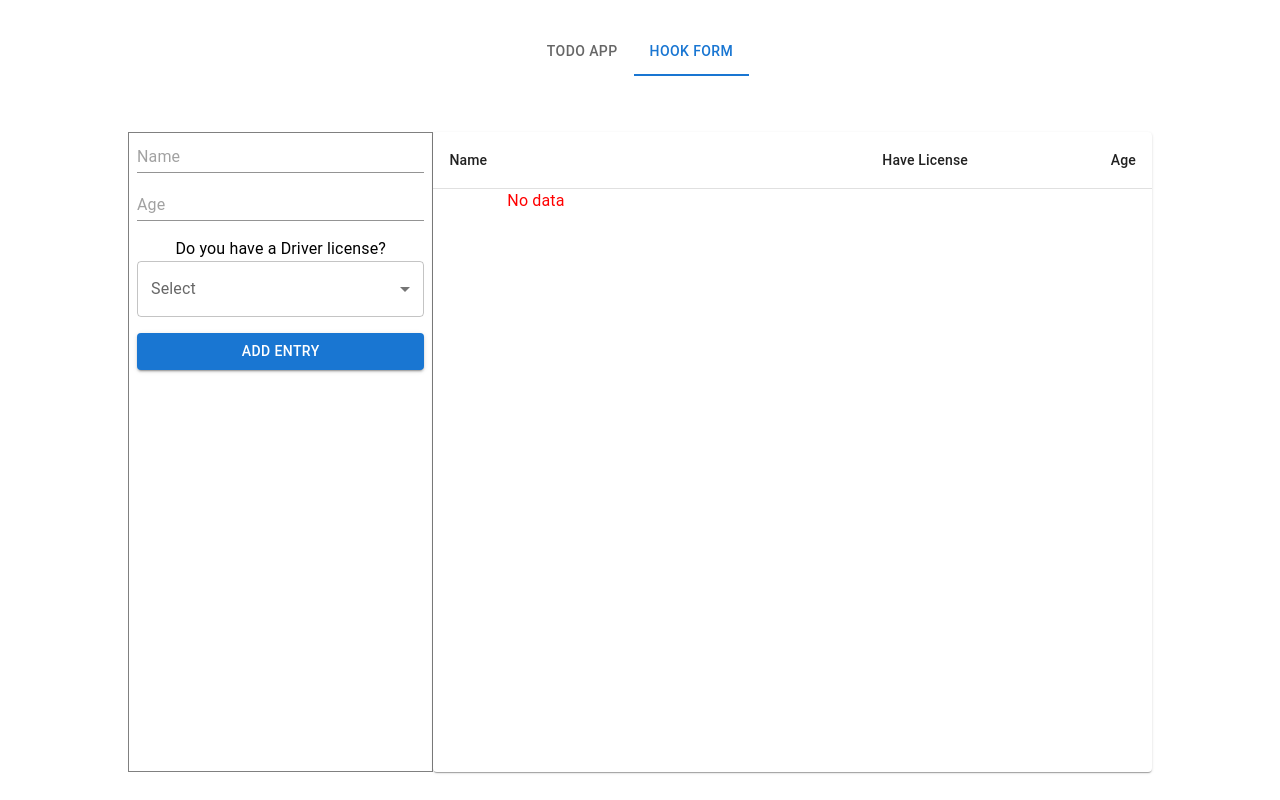
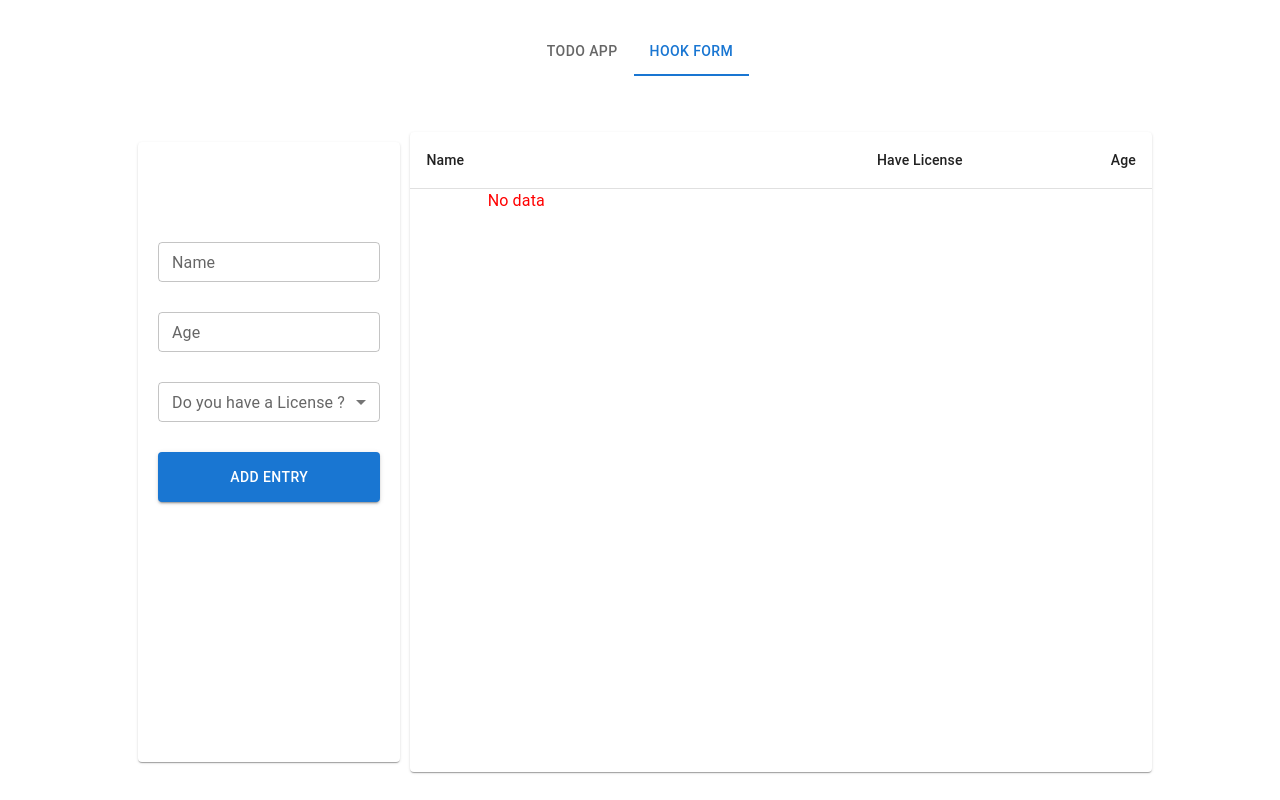
Before and after one commit to mosh1331/todo-rdtk, a React (Create React App) app: page / in a window 1280 px wide. Built offline with nearby package versions, Linux system fonts and the light colour scheme.

Commit message:
re-usable mui inputs using controller

```diff
--- /dev/null
+++ b/src/components/formComponents/formInputNumber/index.tsx
@@ -0,0 +1,31 @@
+import React from 'react'
+import { Controller, useFormContext } from 'react-hook-form'
+import { TextField } from '@mui/material'
+import { FormInputProps } from '../formProps'
+
+export const FormInputNumber = ({ name, control, label }: FormInputProps) => {
+  return (
+    <Controller
+      name={name}
+      control={control}
+      render={({
+        field: { onChange, value },
+        fieldState: { error },
+        formState
+      }) => (
+        <TextField
+          inputProps={{ inputMode: 'numeric', pattern: '[0-9]*' }}
+          helperText={error ? error.message : null}
+          size='small'
+          error={!!error}
+          onChange={onChange}
+          value={value}
+          fullWidth
+          label={label}
+          variant='outlined'
+          type="number"
+        />
+      )}
+    />
+  )
+}
--- /dev/null
+++ b/src/components/formComponents/formInputSelect/index.tsx
@@ -0,0 +1,46 @@
+import React from "react";
+import { FormControl, InputLabel, MenuItem, Select } from "@mui/material";
+import { useFormContext, Controller } from "react-hook-form";
+import { FormInputProps } from "../formProps";
+
+const options = [
+  {
+    label: "Yes",
+    value: "yes",
+  },
+  {
+    label: "No",
+    value: "no",
+  },
+];
+
+export const FormInputSelect: React.FC<FormInputProps> = ({
+  name,
+  control,
+  label,
+}) => {
+  const generateSingleOptions = () => {
+    return options.map((option: any) => {
+      return (
+        <MenuItem key={option.value} value={option.value}>
+          {option.label}
+        </MenuItem>
+      );
+    });
+  };
+
+  return (
+    <FormControl size={"small"}>
+      <InputLabel>{label}</InputLabel>
+      <Controller
+        render={({ field: { onChange, value } }) => (
+          <Select onChange={onChange} value={value}>
+            {generateSingleOptions()}
+          </Select>
+        )}
+        control={control}
+        name={name}
+      />
+    </FormControl>
+  );
+};
--- /dev/null
+++ b/src/components/formComponents/formInputText/index.tsx
@@ -0,0 +1,30 @@
+import React from 'react'
+import { Controller, useFormContext } from 'react-hook-form'
+import { TextField } from '@mui/material'
+import { FormInputProps } from '../formProps'
+
+export const FormInputText = ({ name, control, label }: FormInputProps) => {
+
+  return (
+    <Controller
+      name={name}
+      control={control}
+      render={({
+        field: { onChange, value },
+        fieldState: { error },
+        formState
+      }) => (
+        <TextField
+          helperText={error ? error.message : null}
+          size='small'
+          error={!!error}
+          onChange={onChange}
+          value={value}
+          fullWidth
+          label={label}
+          variant='outlined'
+        />
+      )}
+    />
+  )
+}
--- /dev/null
+++ b/src/components/formComponents/formProps.ts
@@ -0,0 +1,6 @@
+export interface FormInputProps {
+    name: string;
+    control?: any;
+    label: string;
+    setValue?: any;
+  }
--- /dev/null
+++ b/src/components/userForm/index.tsx
@@ -0,0 +1,83 @@
+import {
+    Button,
+    Paper,
+    Typography
+  } from '@mui/material';
+import { FormProvider, useForm } from "react-hook-form";
+import { FormInputText } from "../formComponents/formInputText";
+import { yupResolver } from '@hookform/resolvers/yup'
+import * as yup from 'yup'
+import { useDispatch } from 'react-redux';
+import { addEntry } from '../../redux/users';
+import { v4 as uuidv4 } from 'uuid';
+import { FormInputNumber } from '../formComponents/formInputNumber';
+import { FormInputSelect } from '../formComponents/formInputSelect';
+import { Box } from '@mui/system';
+
+
+
+interface IFormInput {
+  name: string;
+  age: number|string;
+  hasLicense: string;
+}
+
+const defaultValues = {
+  name: "",
+  age: "",
+  hasLicense: "",
+};
+export const UserForm = () => {
+    const dispatch = useDispatch()
+
+    const schema = yup.object().shape({
+      name: yup
+        .string()
+        .required('Please enter your name')
+        .min(2),
+      hasLicense: yup.string().required('Please select an option'),
+      age: yup
+      .number()
+      .when('hasLicense',{
+        is:'yes',
+        then:yup.number().typeError('Enter a valid number').required().positive().integer('should be a number'),
+        otherwise:yup.number().transform((value) => (isNaN(value) ? 0 : value))
+      })
+
+    })
+
+
+
+  const methods = useForm<IFormInput>({ defaultValues: defaultValues,  resolver: yupResolver(schema) });
+  const { handleSubmit, reset, control, setValue, watch } = methods;
+  const onSubmit = (data: IFormInput) => {
+    let item = {
+        ...data,
+        id:uuidv4()
+      }
+      dispatch(addEntry(item))
+      reset()
+  }
+
+  return (
+    <Paper
+      style={{
+        width:'30%',
+        display: "grid",
+        // gridRowGap: "10px",
+        padding: "100px 20px",
+        margin: "10px",
+      }}
+    >
+      <FormInputText name="name" control={control} label="Name" />
+      <FormInputNumber name="age" control={control} label="Age" />
+      <FormInputSelect    name="hasLicense"
+        control={control}
+        label="Do you have a License ?" />
+      <Button sx={{p:1,height:'50px'}} onClick={handleSubmit(onSubmit)} variant={"contained"}>
+        Add Entry
+      </Button>
+      <Box sx={{height:'100px',width:'100%'}} />
+    </Paper>
+  );
+};
--- a/src/pages/hookFormView/index.tsx
+++ b/src/pages/hookFormView/index.tsx
@@ -6,13 +6,14 @@ import { Button, Input, MenuItem, TextField, Typography } from '@mui/material'
 import { Box } from '@mui/system'
 import CustomForm from '../../components/customForm'
 import TableView from '../../components/tableView'
+import { UserForm } from '../../components/userForm'
 
 const HookFormView = () => {
   return (
     <div className="container">
-      <Box component='div' sx={{ p: 1,width:'40%', border: '1px solid grey' }}>
-        <CustomForm />
-      </Box>
+      {/* <Box component='div' sx={{ p: 1,width:'40%', border: '1px solid grey' }}> */}
+        <UserForm />
+      {/* </Box> */}
       <TableView />
     </div>
   )
```
